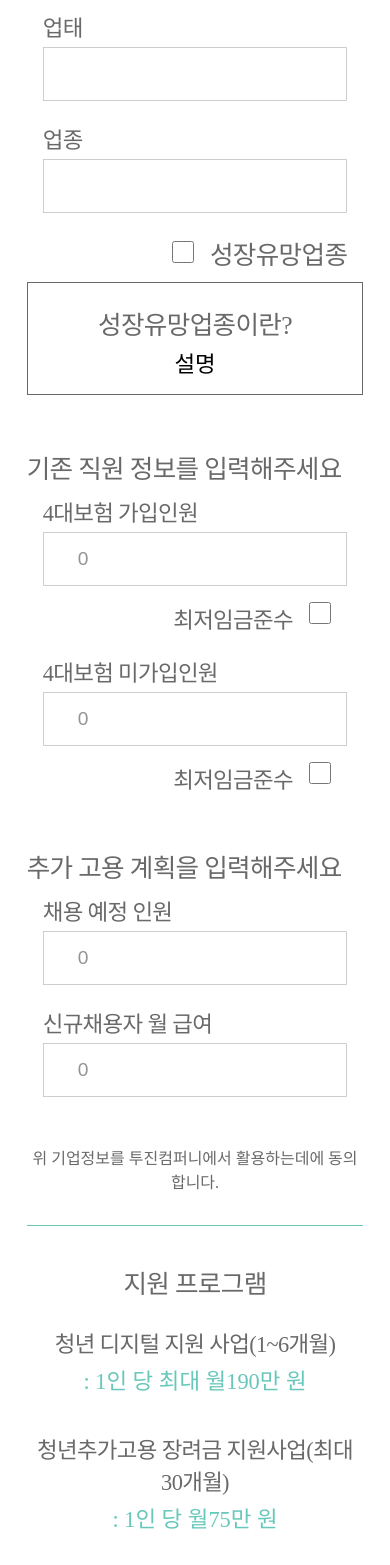
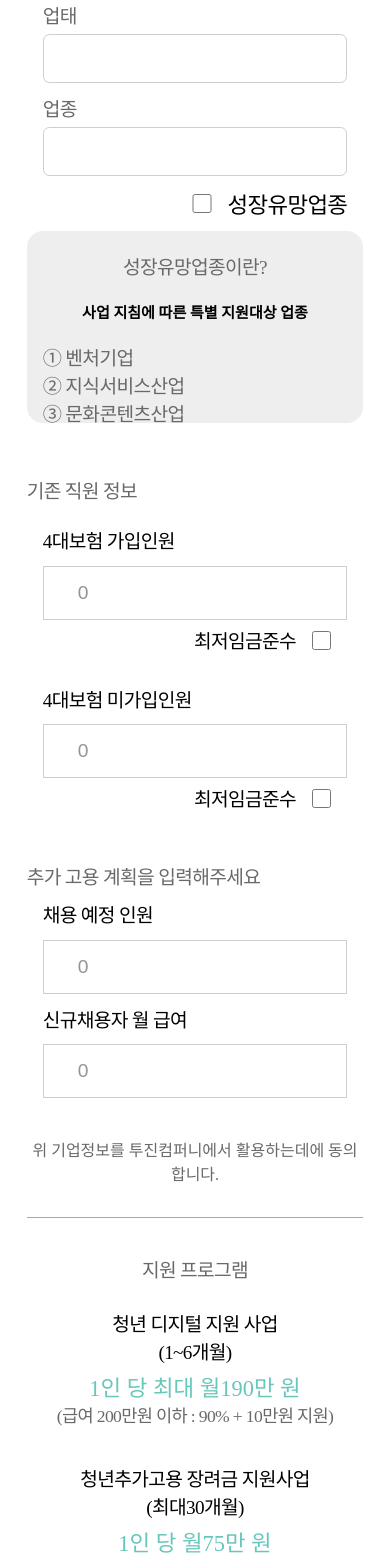
Before and after one commit to tojin0215/toojin_estimate, a React (Create React App) app: page / in a window 390 px wide. Shown: the part 432-1997 px from the top of the page. Built offline with nearby package versions, Linux system fonts and the light colour scheme.

Commit message:
사전인터뷰페이지 반응형 수정

```diff
--- a/src/pages/home/Home.css
+++ b/src/pages/home/Home.css
@@ -50,28 +50,28 @@ p {
     width:100%;
 }
 .AddSalesForm p {
-    font-size: 1.6rem;
+    font-size: 1.2rem;
     color: #696969;
     font-weight: 500;
     letter-spacing: -0.65px;
     padding:5px 0;
-
 }
 .AddSalesForm span {
-    font-size:1.4rem;
+    font-size:1.2rem;
 }
 .AddSalesForm .textInput {
-    height:50px;
+    height:2.8rem;
     border:1px solid #cecece;
-    margin-bottom:1rem;
-    text-indent:2rem;
+    border-radius:0.4rem;
+    margin-bottom:2rem;
+    text-indent:1rem;
     color: #949494;
     font-size: 1.2rem;
 }
 .AddSalesForm .numberInput {
     height:50px;
+    margin:.4rem 0;
     border:1px solid #cecece;
-    margin-bottom:1rem;
     text-indent:2rem;
     color: #949494;
     font-size: 1.2rem;
@@ -79,11 +79,12 @@ p {
 .AddSalesForm .labelCheck{
     display:flex;
     flex-direction:row;
-    align-items:flex-start;
-    padding-bottom:1rem;
+    align-items:center;
+    padding:.6rem 0;
 }
 .AddSalesForm .labelCheck .subject {
-    font-size:1.6rem;
+    font-size:1.4rem;
+    color:#000;
 }
 
 .AddSalesForm .btnRadio {
@@ -92,8 +93,8 @@ p {
     margin:0 1rem 0 0;
 }
 .AddSalesForm .checkBox {
-    width:1.4rem;
-    height:1.4rem;
+    width:1.2rem;
+    height:1.2rem;
     margin:0 1rem;
  }
 
@@ -109,9 +110,26 @@ p {
 .business .explain {
     font-size:1.4rem;
     text-align:center;
-    border:1px solid #696969;
+    border:0px solid #696969;
+    border-radius:1rem;
+    background-color:#eee;
     padding:1rem;
     margin-bottom:2rem;
+    height:10rem;
+    overflow:auto;
+    white-space:normal;
+ }
+ .business .explain h6 {
+     margin:1rem 0;
+ }
+ .business .explain p:last-child {
+     text-align:left;
+ }
+ .business .explain p span {
+     font-size:1rem;
+     font-weight:400;
+     text-align:center;
+
  }
 
 .businessType {
@@ -125,7 +143,10 @@ p {
     padding:0 1rem;
 }
 .businessType > label > p {
-    font-size:1.4rem;
+    font-size:1.2rem;
+}
+.businessType .textInput {
+    margin-bottom:.4rem;
 }
 
 .member {
@@ -140,17 +161,20 @@ p {
 .member > div {
     flex:50%;
     box-sizing:border-box;
-    padding:0 1rem;
+    padding:.8rem 1rem;
 }
 .member > div > label > p {
-    font-size:1.4rem;
+    font-size:1.2rem;
+    color:#000;
 }
 .member div .labelCheck {
     justify-content:flex-end;
+    padding:0;
 }
 .member div .labelCheck p {
-    font-size:1.4rem;
+    font-size:1.2rem;
     padding:0;
+    font-weight:300;
 }
 .AddSalesForm .recruit {
     display:flex;
@@ -168,7 +192,8 @@ p {
     padding:0 1rem;
 }
 .recruit label p {
-    font-size:1.4rem;
+    font-size:1.2rem;
+    color:#000;
 }
 
 .agreement {
@@ -188,17 +213,23 @@ p {
     padding-bottom:1rem;
 }
 .program .prName p {
-    font-size:1.4rem;
+    font-size:1.2rem;
+    color:#000;
 }
 .program .prContent {
     font-size:1.4rem;
     padding-bottom:2rem;
     color:#67C7ba;
 }
+.program .prContentSub {
+    font-size:1.1rem;
+    font-weight:300;
+    padding:0;
+}
 
 
 .AddSalesForm button {
-    height:3rem;
+    height:2.6rem;
     width:100%;
     max-width:20rem;
     margin:5px auto;
@@ -217,8 +248,11 @@ p {
     text-align:center;
     padding:2rem 0;
 }
-@media screen and (max-width:425px) {
+
+@media screen and (min-width:426px) {
+    .business .explain {
+        padding:2rem;
+        max-width:768px;
+        margin:0 auto;
+    }
 }
-
-@media screen and (min-width:426px) and (max-width:768px) {
-}
--- a/src/pages/home/Home.js
+++ b/src/pages/home/Home.js
@@ -127,7 +127,7 @@ class Home extends Component {
         return (
             <div>
             <div className='Container'>
-            <h3>성공의 파트너, 투진컴퍼니</h3>
+            <h3>성공의 파트너&#44; 투진컴퍼니</h3>
 
             <form className="AddSalesForm">
                 <h3>사전 인터뷰</h3>
@@ -165,13 +165,28 @@ class Home extends Component {
                         <p className='subject'>성장유망업종</p>
                     </label>
                     <label className='explain'>
-                        <p>성장유망업종이란?</p>
-                        <label>설명</label>
+                        <p>성장유망업종이란&#63;</p>
+                        <label>
+                            <h6>사업 지침에 따른 특별 지원대상 업종</h6>
+                            <p>
+                            ① 벤처기업<br/>
+                            ② 지식서비스산업<br/>
+                            ③ 문화콘텐츠산업<br/>
+                            ④ 신･재생에너지산업분야 관련 업종<br/>
+                            ⑤ 성장유망업종(전․후방산업)<br/>
+                            ⑥ 청년 창업기업<br/>
+                            ⑦ 혁신형 중소기업(이노비즈, 메인비즈),  IT직무를 수행할 수 있는 기업<br/>
+                            <br/>
+                            <span>
+                                문의을 통해 해당 사항에 대한 안내 및 자세한 상담을 할 수 있습니다.
+                            </span>
+                            </p>
+                        </label>
                     </label>
                 </div>
                 <div className='member'>
                     <label className='subject'>
-                        <p>기존 직원 정보를 입력해주세요</p>
+                        <p>기존 직원 정보</p>
                     </label>
                     <div>
                         <label>
@@ -205,29 +220,31 @@ class Home extends Component {
                         <input className='numberInput' type="number" id='additionalEmployment2' min='0' value={this.state.additionalEmployment2} onChange={this.handleChange}/>
                     </label>
                 </label>
-                <label className='agreement'>위 기업정보를 투진컴퍼니에서 활용하는데에 동의합니다.</label>
+                <label className='agreement'>위 기업정보를 투진컴퍼니에서 활용하는데에 동의합니다&#46;</label>
                 <div className='program'>
                     <label className='subject'>
                         <p>지원 프로그램</p>
                     </label>
 
                     <label className='prName'>{/*<input type="checkbox" id='proA' checked={this.state.proA} onChange={this.handleChange}/>*/}
-                        <p>청년 디지털 지원 사업(1~6개월)</p>
+                        <p>청년 디지털 지원 사업<br />&#40;1~6개월&#41;</p>
                     </label>
-                    <label className='prContent'> : 1인 당 최대 월190만 원 </label>
+                    <label className='prContent'> 1인 당 최대 월190만 원
+                    <p className='prContentSub'>&#40;급여 200만원 이하 &#58; 90&#37; &#43; 10만원 지원&#41;</p>
+                    </label>
                     <label className='prName'>{/*<input type="checkbox" id='proB' checked={this.state.proB} onChange={this.handleChange}/>*/}
-                        <p>청년추가고용 장려금 지원사업(최대30개월)</p>
+                        <p>청년추가고용 장려금 지원사업<br />&#40;최대30개월&#41;</p>
                     </label>
-                    <label className='prContent'> : 1인 당 월75만 원</label>
+                    <label className='prContent'> 1인 당 월75만 원</label>
                     <label className='prName'>{/*<input type="checkbox" id='proC' checked={this.state.proC} onChange={this.handleChange}/>*/}
-                        <p>일자리 안정자금 사업<br/>(최대30개월)</p>
+                        <p>일자리 안정자금 사업<br/>&#40;최대30개월&#41;</p>
                     </label>
-                    <label className='prContent'> : 1인 당 월8만 원</label>
+                    <label className='prContent'> 1인 당 월8만 원</label>
                 </div>
                 <button className='btnConsult btnResult' type="button" onClick={this.onClickForLink}> 상담하기 </button>
                 <button className='btnEstimate' type="button" onClick={this.handleOnClick}> 견적하기 </button>
                 <button className='btnReset' type="button" onClick={this.initOnClick}> 초기화 </button>
-                <label className='footerMent'>중소기업의 경영파트너, 투진컴퍼니</label>
+                <label className='footerMent'>중소기업의 경영파트너&#44; 투진컴퍼니</label>
             </form>
         </div>
         </div>
```
